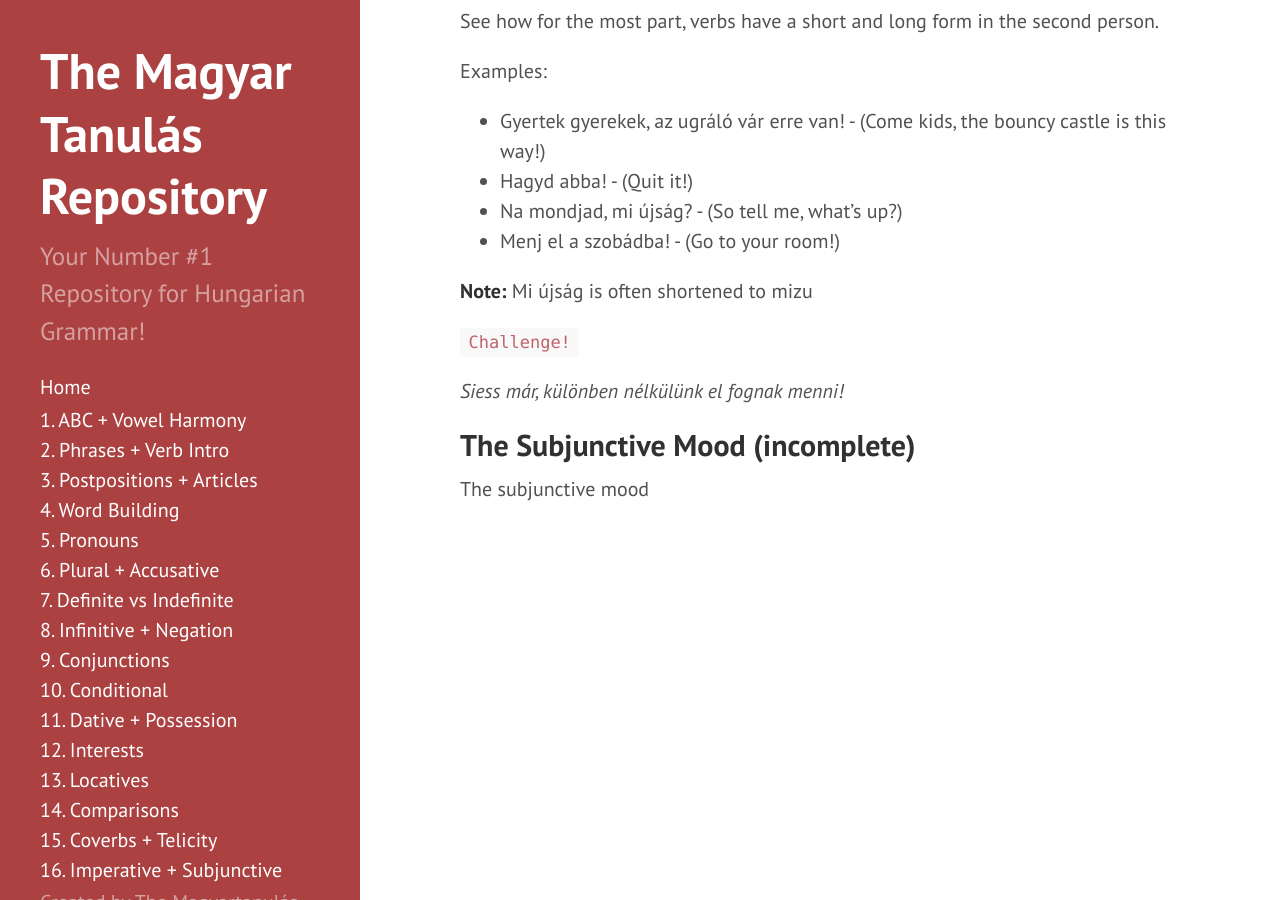
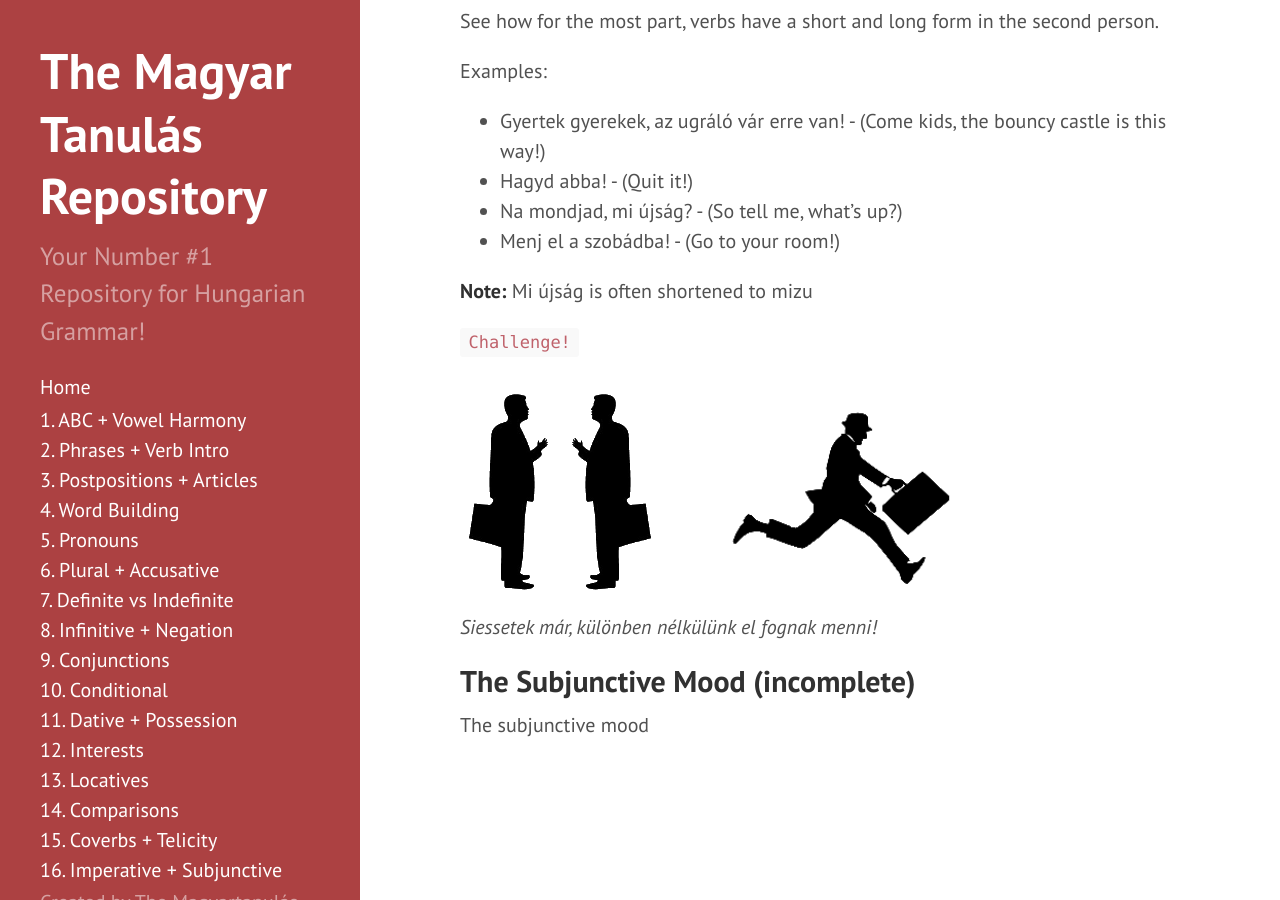
Before and after one commit to Magyartanulas/magyartanulas.github.io, a Jekyll site: the page built from imperative_subjunctive.md, in a window 1280 px wide and 900 px high, scrolled down 1036 px. Built offline with Jekyll 4.4.1, drawn with Linux system fonts in a browser that asks for light colours; Markdown is read by kramdown in place of the engine named in the settings.

Commit message:
Update imperative_subjunctive.md

```diff
--- a/imperative_subjunctive.md
+++ b/imperative_subjunctive.md
@@ -35,7 +35,8 @@ Examples:
 
 `Challenge!`
 
-*Siess már, különben nélkülünk el fognak menni!*
+![siet](https://magyartanulas.github.io/public/hurry.png)
+*Siessetek már, különben nélkülünk el fognak menni!*
 
 ## The Subjunctive Mood (incomplete)
 
```
